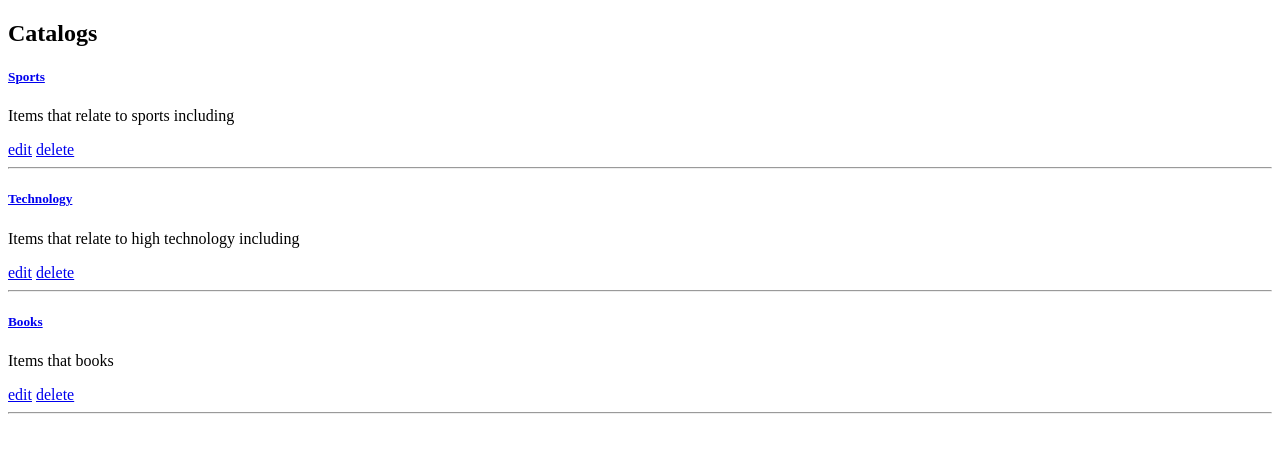
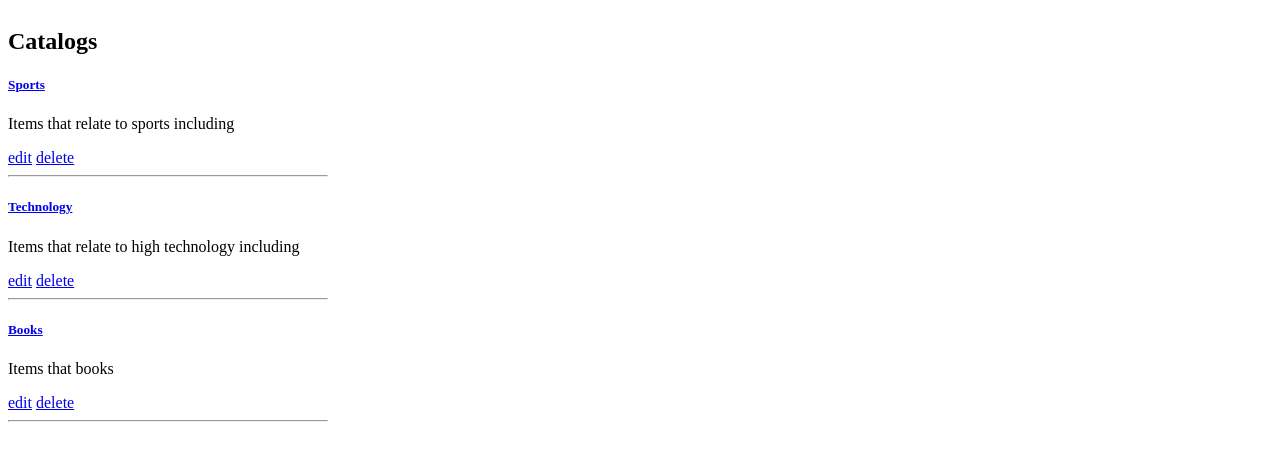
Before and after one commit to ShEhamato/item-catalog, a Flask app: page / in a window 1280 px wide. Shown: the top 461 px of the page. Run offline with Flask 2, Linux system fonts and the light colour scheme.

Commit message:
feat: add style file

```diff
--- /dev/null
+++ b/static/styles.css
@@ -0,0 +1,4 @@
+.catalog-list{
+    float: left;
+    width: 25%;
+}
--- a/templates/catalog-list.html
+++ b/templates/catalog-list.html
@@ -1,7 +1,7 @@
 <!DocType html>
 <html>
     <header>
-
+            <link rel=stylesheet type=text/css href="{{ url_for('static', filename='styles.css') }}">
     </header>
     <body class="catalog-list">
         <h2>Catalogs</h2>
```
